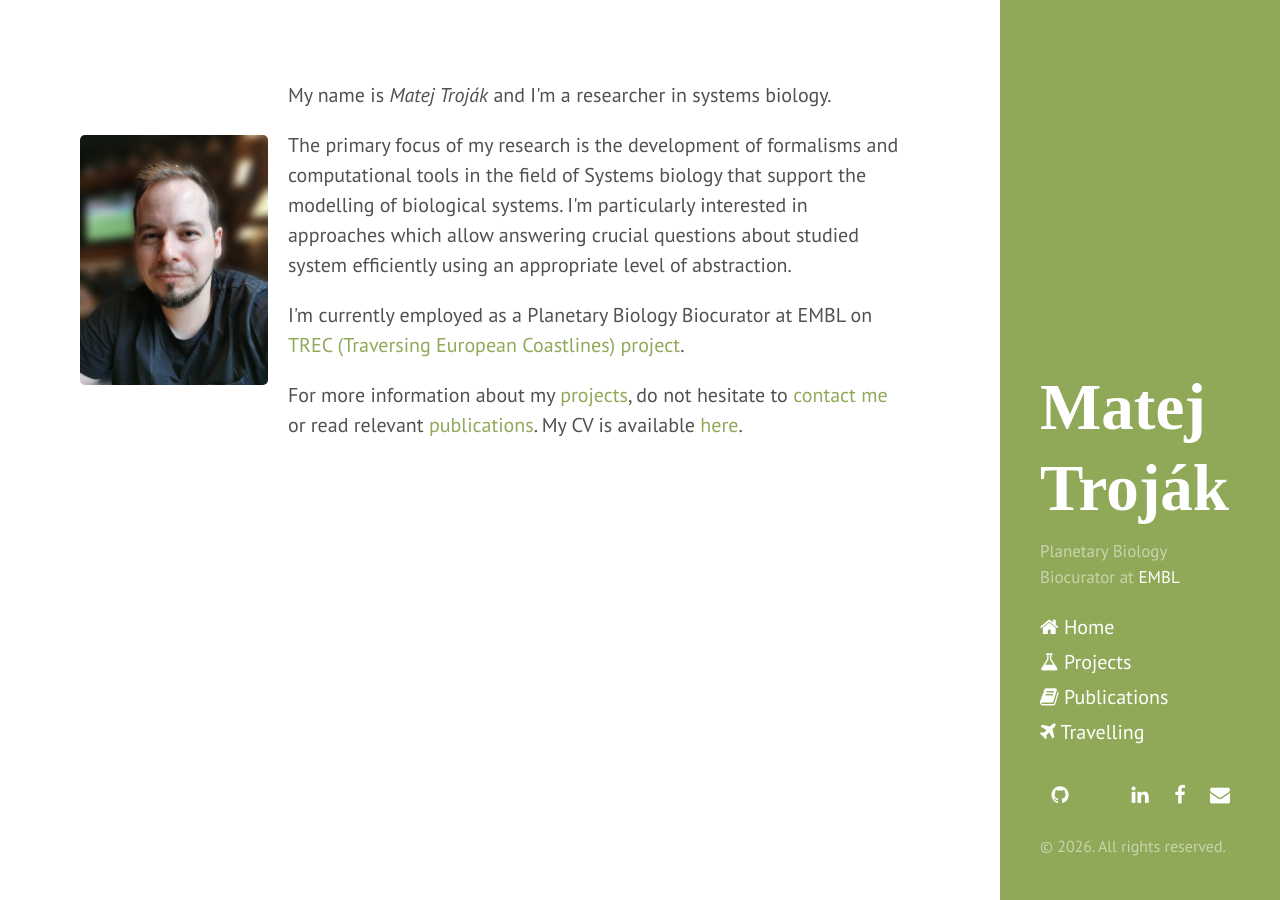
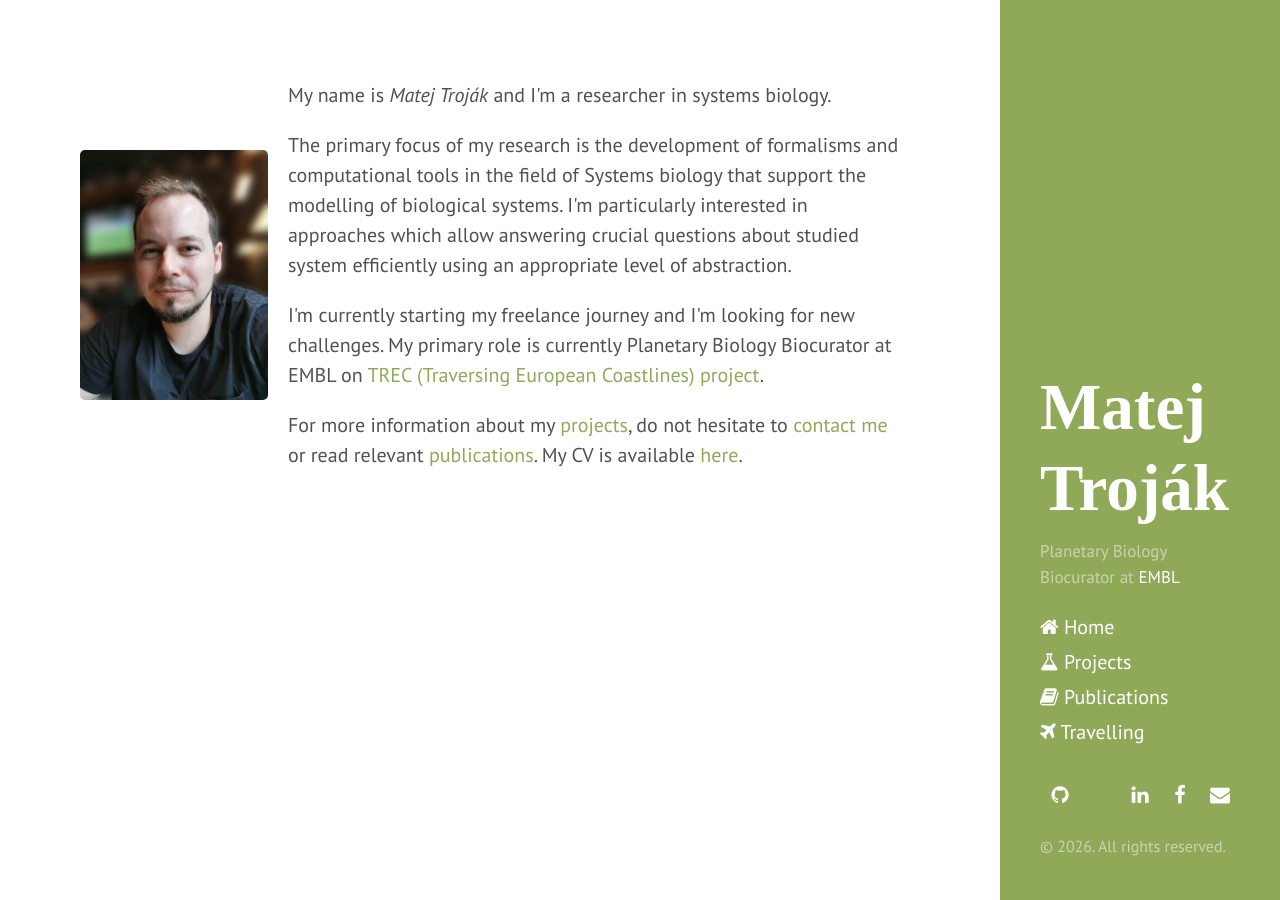
Before and after one commit to xtrojak/xtrojak.github.io, a Jekyll site: the page built from index.html, in a window 1280 px wide. Built offline with Jekyll 4.4.1, drawn with Linux system fonts in a browser that asks for light colours; some web fonts are replaced; a style sheet for code colours, icons or effects is not loaded.

Commit message:
Update current job desc

```diff
--- a/index.html
+++ b/index.html
@@ -8,7 +8,7 @@ title: Home
   <span>
     <p>My name is <em>Matej Troják</em> and I'm a researcher in systems biology.</p>
     <p>The primary focus of my research is the development of formalisms and computational tools in the field of Systems biology that support the modelling of biological systems. I'm particularly interested in approaches which allow answering crucial questions about studied system efficiently using an appropriate level of abstraction.</p>
-    <p>I'm currently employed as a Planetary Biology Biocurator at EMBL on <a href="https://www.embl.org/about/info/trec/">TREC (Traversing European Coastlines) project</a>.</p>
+    <p>I'm currently starting my freelance journey and I'm looking for new challenges. My primary role is currently Planetary Biology Biocurator at EMBL on <a href="https://www.embl.org/about/info/trec/">TREC (Traversing European Coastlines) project</a>.</p>
     <p>For more information about my <a href="projects">projects</a>, do not hesitate to <a href="mailto:mato.trojak@gmail.com">contact me</a> or read relevant <a href="publications">publications</a>. My CV is available <a href="/files/cv/cv.pdf">here</a>.</p>
   </span>
 </div>
```
